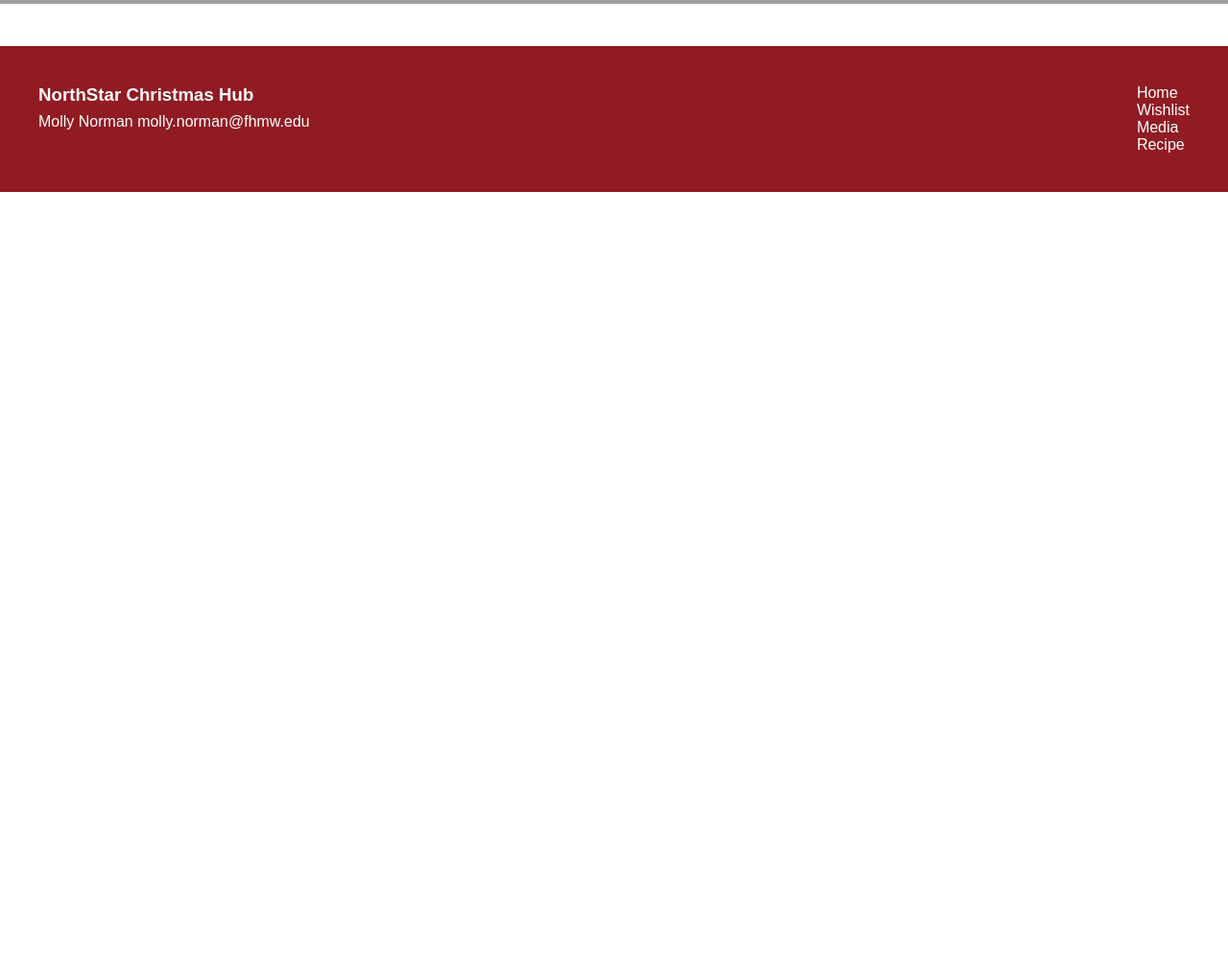
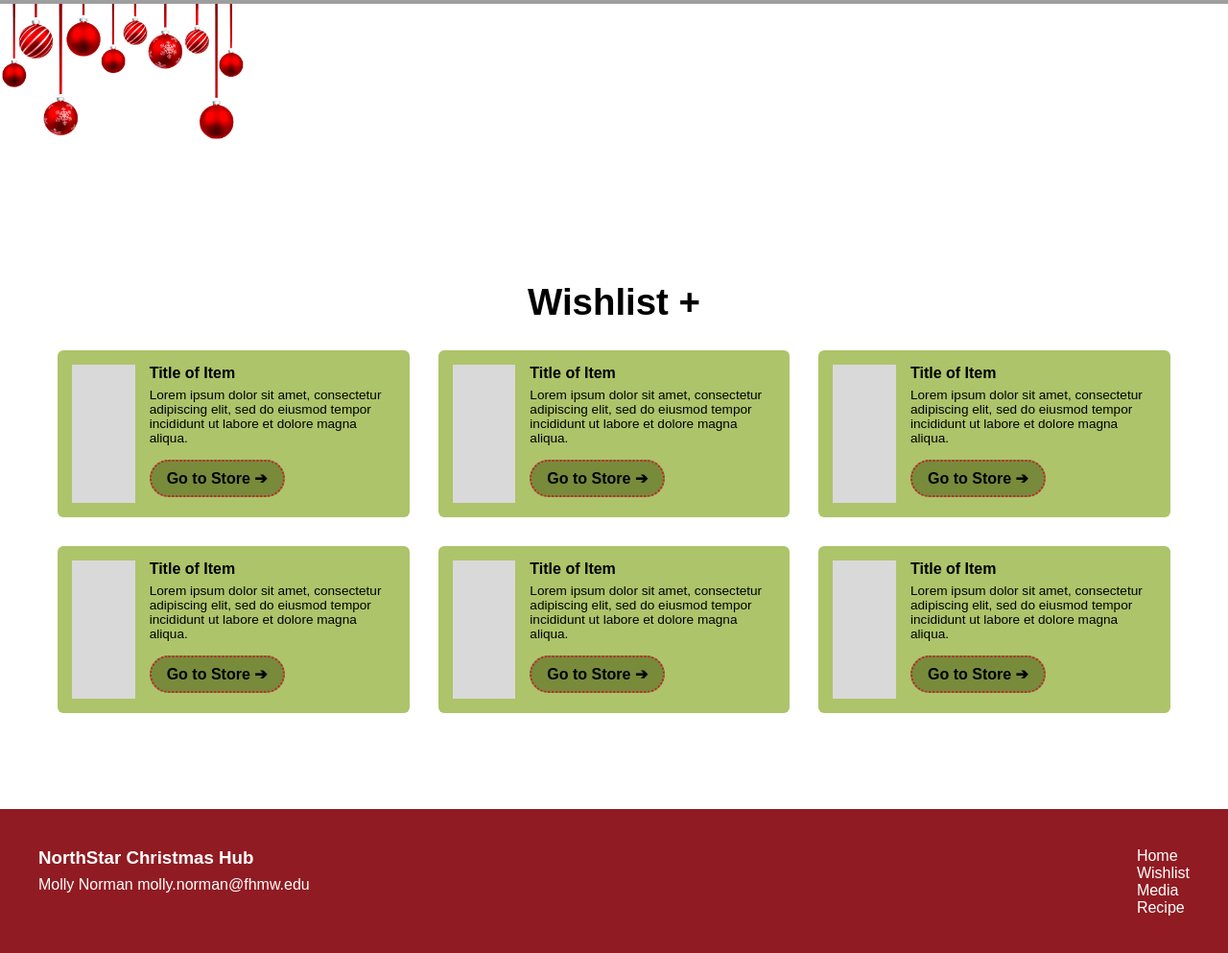
Before and after one commit to Norjmo-sama/The-Final, a plain HTML site: page wishlist.html in a window 1280 px wide. Shown: the part 379-1372 px from the top of the page at 96% size. Before the commit the page ends 800 px from the top, so only its background shows below. Drawn offline with Linux system fonts and the light colour scheme; grey boxes are pictures that could not be loaded.

```diff
--- a/css/recipes.css
+++ b/css/recipes.css
@@ -86,3 +86,5 @@ footer a {
 .footer-left h3 {
     margin-bottom: 8px;
 }
+
+/* overflow-y:auto; */
--- a/css/wishlist.css
+++ b/css/wishlist.css
@@ -67,6 +67,68 @@ header {
     text-shadow: 0 0 6px black;
 }
 
+/* Hanging Ornaments */
+.ornaments img {
+    width: 20%;
+    margin-top: -5px;
+
+}
+
+/* Wishlist Title */
+.wishlist-title {
+    text-align: center;
+    font-size: 2.4rem;
+    margin: 30px 0 10px;
+}
+
+/* Wishlist Grid */
+.wishlist-grid {
+    display: grid;
+    grid-template-columns: repeat(3, 1fr);
+    gap: 30px;
+    padding: 0 60px 60px;
+}
+
+.wishlist-card {
+    display: flex;
+    background-color: #adc46a;
+    padding: 15px;
+    border-radius: 6px;
+}
+
+.image-placeholder {
+    width: 190px;
+    height: 144px;
+    background-color: #d9d9d9;
+    margin-right: 15px;
+}
+
+.info h3 {
+    font-size: 1rem;
+    margin-bottom: 6px;
+}
+
+.info p {
+    font-size: 0.85rem;
+    margin-bottom: 15px;
+}
+
+button {
+    background-color: #778B3B;
+    color: black;
+    text-decoration: none;
+    border-color: #C2242D;
+    border-radius: 20px;
+    border-style: dotted;
+    border-width: 2px;
+    font-size: 16px;
+    padding: 8px 16px;
+    cursor: pointer;
+    font-weight: bold;
+}
+
+
+
 /* Footer */
 
 footer {
--- a/wishlist.html
+++ b/wishlist.html
@@ -23,9 +23,85 @@
 <section class="hero">
     <img class="photo3" src="./assets/photo6.jpg" alt="">
     <div class="hero-text">
-        <h2>Where holiday magic feels at home</h2>
+        <h2>You Holiday Season Starts Here.</h2>
     </div>
 </section>
+
+<!-- Hanging Ornaments -->
+    <section class="ornaments">
+        <img src="./assets/hanging-red-christmas-ornament-balls-png-image-704081695031378df5evi5itl.png" alt="hanging ornaments">
+    </section>
+
+<!-- Wishlist Title -->
+    <h2 class="wishlist-title">Wishlist +</h2>
+
+    <br>
+
+    <!-- Wishlist Grid -->
+    <section class="wishlist-grid">
+
+        <!-- Wishlist Card -->
+        <div class="wishlist-card">
+            <div class="image-placeholder"></div>
+            <div class="info">
+                <h3>Title of Item</h3>
+                <p>Lorem ipsum dolor sit amet, consectetur adipiscing elit, sed do eiusmod tempor incididunt
+                    ut labore et dolore magna aliqua.</p>
+                <button>Go to Store ➔</button>
+            </div>
+        </div>
+
+        <div class="wishlist-card">
+            <div class="image-placeholder"></div>
+            <div class="info">
+                <h3>Title of Item</h3>
+                <p>Lorem ipsum dolor sit amet, consectetur adipiscing elit, sed do eiusmod tempor incididunt
+                    ut labore et dolore magna aliqua.</p>
+                <button>Go to Store ➔</button>
+            </div>
+        </div>
+
+        <div class="wishlist-card">
+            <div class="image-placeholder"></div>
+            <div class="info">
+                <h3>Title of Item</h3>
+                <p>Lorem ipsum dolor sit amet, consectetur adipiscing elit, sed do eiusmod tempor incididunt
+                    ut labore et dolore magna aliqua.</p>
+                <button>Go to Store ➔</button>
+            </div>
+        </div>
+
+        <div class="wishlist-card">
+            <div class="image-placeholder"></div>
+            <div class="info">
+                <h3>Title of Item</h3>
+                <p>Lorem ipsum dolor sit amet, consectetur adipiscing elit, sed do eiusmod tempor incididunt
+                    ut labore et dolore magna aliqua.</p>
+                <button>Go to Store ➔</button>
+            </div>
+        </div>
+
+        <div class="wishlist-card">
+            <div class="image-placeholder"></div>
+            <div class="info">
+                <h3>Title of Item</h3>
+                <p>Lorem ipsum dolor sit amet, consectetur adipiscing elit, sed do eiusmod tempor incididunt
+                    ut labore et dolore magna aliqua.</p>
+                <button>Go to Store ➔</button>
+            </div>
+        </div>
+
+        <div class="wishlist-card">
+            <div class="image-placeholder"></div>
+            <div class="info">
+                <h3>Title of Item</h3>
+                <p>Lorem ipsum dolor sit amet, consectetur adipiscing elit, sed do eiusmod tempor incididunt
+                    ut labore et dolore magna aliqua.</p>
+                <button>Go to Store ➔</button>
+            </div>
+        </div>
+
+    </section>
 
 <footer>
         <div class="footer-left">
```
Also changed, not shown: assets/christmas-lights-string-isolated-on-white-background-free-vector.png (added), assets/hanging-red-christmas-ornament-balls-png-image-704081695031378df5evi5itl.png (added).
